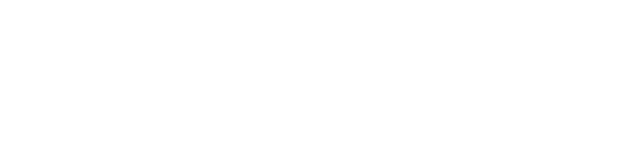
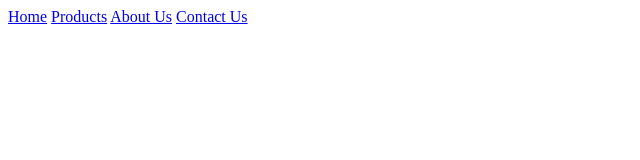
Before and after one commit to 20170099/Coffee-Beans-Website, a plain HTML site: page index.html in a window 1280 px wide. Shown: the whole page, without its empty margins (0-640 px from the left). Drawn offline with Linux system fonts and the light colour scheme.

Commit message:
navBarr added

```diff
--- a/index.html
+++ b/index.html
@@ -4,8 +4,22 @@
     <meta charset="UTF-8">
     <meta name="viewport" content="width=device-width, initial-scale=1.0">
     <title>Document</title>
+    <link rel="Style Sheet" src="styleSheet.css">
 </head>
 <body>
+    <nav class="nav">
+        <a href="#">Home</a>
+        <a href="#">Products</a>
+        <a href="#">About Us</a>
+        <a href="#">Contact Us</a>
+    </nav>
 
+    <section class="homeSection">
+
+    </section>
+
+    <footer class="footer">
+
+    </footer>
 </body>
 </html>
--- /dev/null
+++ b/styleSheet.css
@@ -0,0 +1,9 @@
+.nav
+
+{
+background-color: #88B9BC;
+}
+
+a{
+    color: #5B412E;
+}
```
